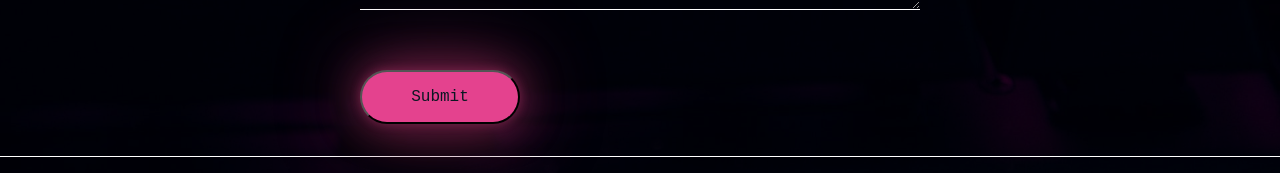
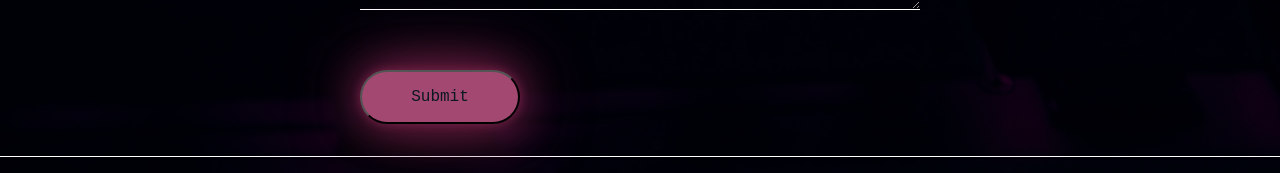
Before and after one commit to LRiley-tech/My-Portfolio, a React (Create React App) app: page / in a window 1280 px wide. In both pictures the pointer is over the button "Submit". Shown: the part 6244-6417 px from the top of the page. Built offline with nearby package versions, Linux system fonts and the light colour scheme; some icons are missing; a small style sheet from the web is missing.

Commit message:
updated button styling

```diff
--- a/src/Components/Contact/contact.css
+++ b/src/Components/Contact/contact.css
@@ -36,8 +36,8 @@
 
 .skills-body button:hover {
     color: #0a1722;
-    background: #e4428e;
-    box-shadow: 0 0 10px #722046, 0 0 40px #722046, 0 0 80px #722046;
+    background: #a34871;
+    box-shadow: 0 0 10px #722046, 0 0 40px #722046, 0 0 70px #722046;
 }
 
 @media screen and (max-width:600px) {
--- a/src/Components/ProjectsPage/projectsPage.css
+++ b/src/Components/ProjectsPage/projectsPage.css
@@ -50,7 +50,7 @@ border-radius: 90px;
     padding: 1rem 3rem;
     text-decoration: none;
     transition:  .5s;
-    background-color: rgb(139, 180, 180);
+    background-color: #33345c;
     border-radius: 100px;
     margin-top: 1rem;
     cursor: pointer;
@@ -59,8 +59,8 @@ border-radius: 90px;
 
   .neon:hover {
     color: #0a1722;
-    background: #e4428e;
-    box-shadow: 0 0 10px #722046, 0 0 40px #722046, 0 0 80px #722046;
+    background: #a34871;
+    box-shadow: 0 0 10px #722046, 0 0 40px #722046, 0 0 60px #722046;
   }
 
 
```
